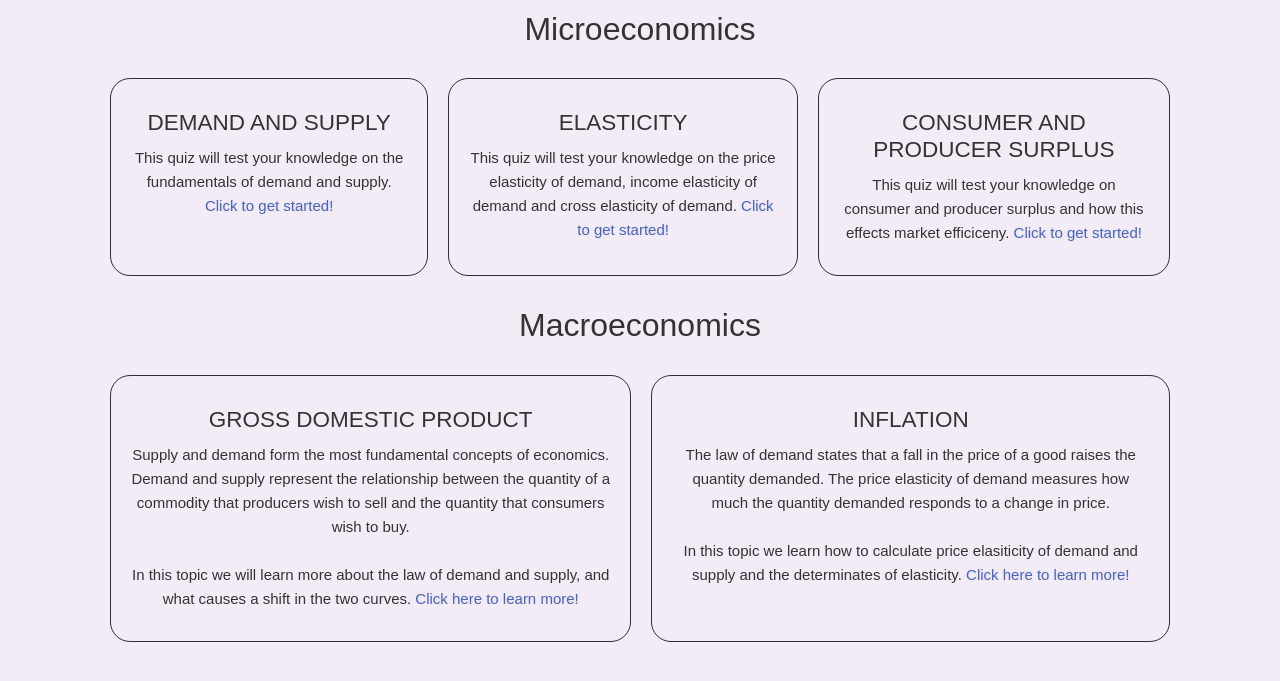
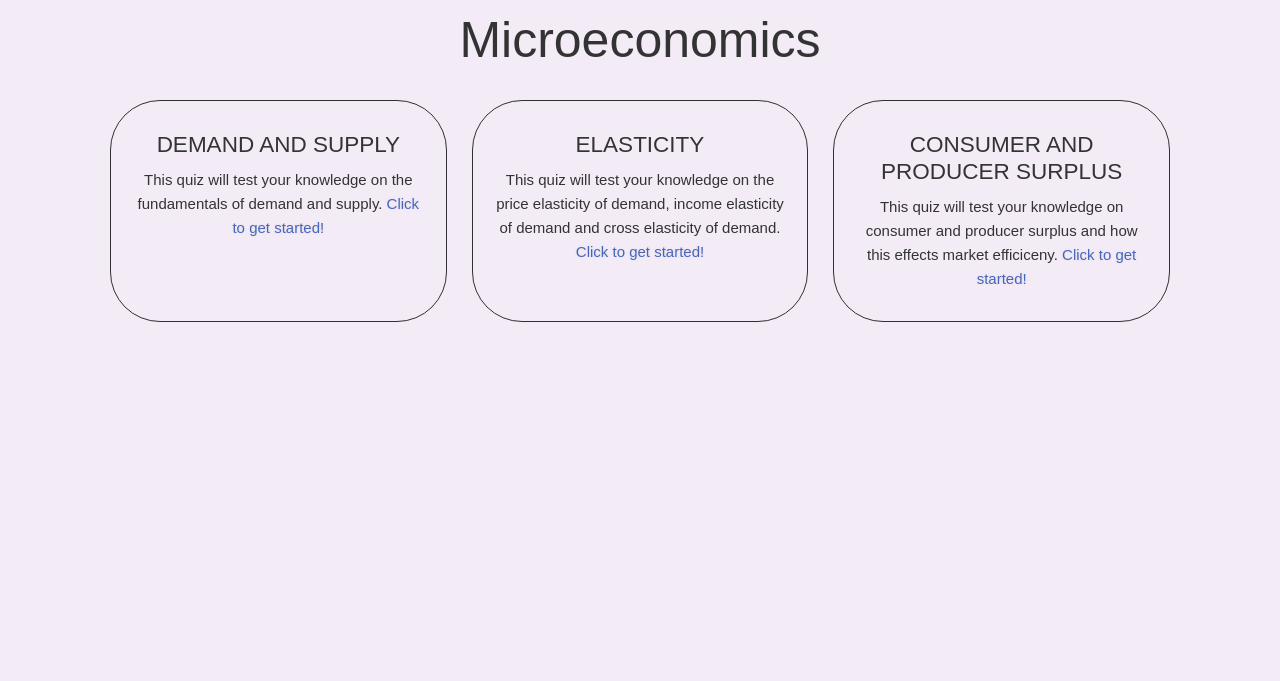
Before and after one commit to Aust1nNguyen/eco-entries, a Flask app: page /quiz in a window 1280 px wide. Shown: the part 60-741 px from the top of the page. Run offline with Flask 2, Linux system fonts and the light colour scheme; some libraries are stand-ins or nearby versions.

Commit message:
CSS changes

```diff
--- a/app/static/css/content.css
+++ b/app/static/css/content.css
@@ -1,7 +1,7 @@
 .titles{
     border: 1px solid pink;
     margin: 10px;
-    border-radius: 20px;
+    border-radius: 50px;
     border: 1px solid rgba(0, 0, 0, 0.8);
     padding: 20px;
     font-size: 15px;
@@ -17,4 +17,17 @@
 
 .econ_heading{
     text-align: center;
+    font-size: 50px;
 }
+
+
+.circle-txt a{
+    font-size: 20px;
+}
+
+.container {
+    display: grid;
+    grid-gap: 5px;
+    grid-template-columns: repeat(auto-fit, minmax(50px, 1fr));
+    grid-template-rows: repeat(3, auto-fit);
+}
--- a/app/templates/quiz.html
+++ b/app/templates/quiz.html
@@ -30,26 +30,5 @@
         </div>
   </div>
 
-<h1 class="econ_heading">
-    Macroeconomics
-</h1>
-
-<div class="container">
-    <div class="titles ">
-        <h2>GROSS DOMESTIC PRODUCT</h2>
-        <p>Supply and demand form the most fundamental concepts of economics. Demand and supply represent the relationship between the quantity of a commodity that producers wish to sell and the quantity that consumers wish to buy. <br> <br>
-            In this topic we will learn more about the law of demand and supply, and what causes a shift in the two curves.
-            <a href="demand_and_supply.html">Click here to learn more!</a> </p>
-    </div>
-    <div class="titles elast">
-        <h2>INFLATION</h2>
-        <p>
-            The law of demand states that a fall in the price of a good raises the quantity demanded. The price elasticity of demand measures how much the quantity demanded responds to a change in price. <br> <br>
-            In this topic we learn how to calculate price elasiticity of demand and supply and the determinates of elasticity.
-            <a href="elasticity.html">Click here to learn more!</a>
-        </p>
-
-        </div>
-  </div>
 
   {% endblock %}
```
Also changed, not shown: app/templates/index.html (+3 -4 lines).
